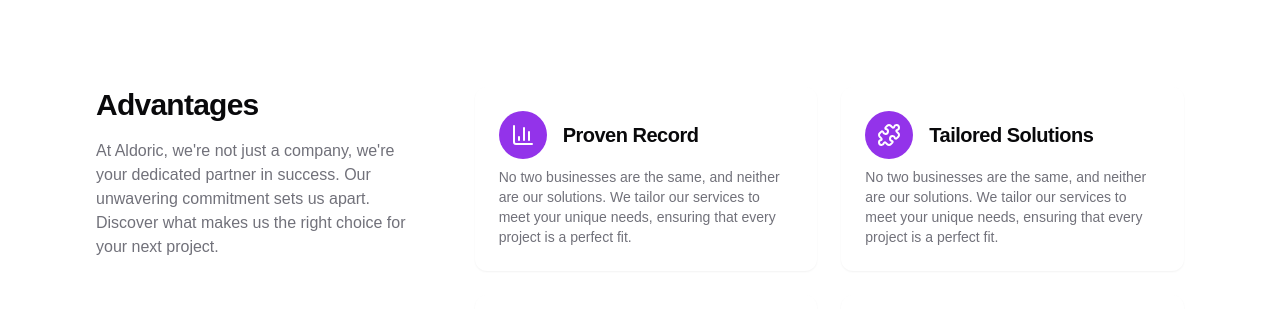
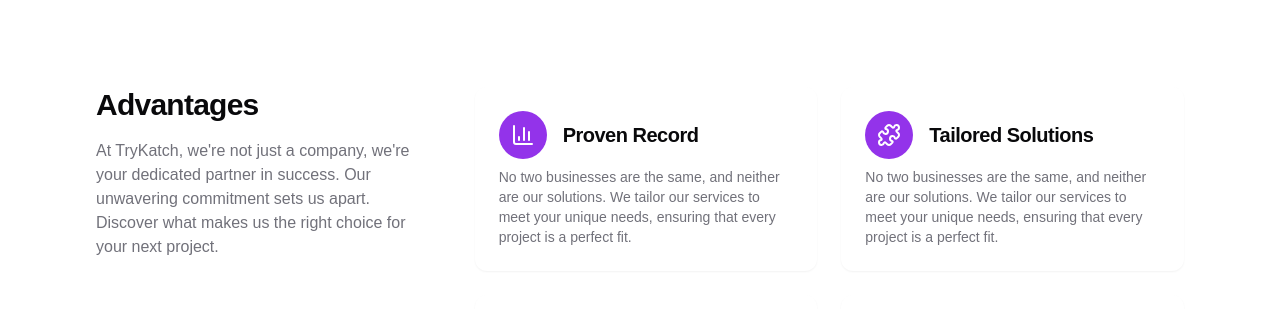
Before and after one commit to TryKatch/TryKatch, a Next.js app: page / in a window 1280 px wide. Shown: the part 1220-1529 px from the top of the page. Built offline with nearby package versions, Linux system fonts and the light colour scheme.

Commit message:
Add advantage section and animate the hero

```diff
--- a/src/app/components/avantage.tsx
+++ b/src/app/components/avantage.tsx
@@ -105,7 +105,7 @@
               Advantages
             </h2>
             <p className="text-muted-foreground">
-              At Aldoric, we&apos;re not just a company, we&apos;re your
+              At TryKatch, we&apos;re not just a company, we&apos;re your
               dedicated partner in success. Our unwavering commitment sets us
               apart. Discover what makes us the right choice for your next
               project.
```
